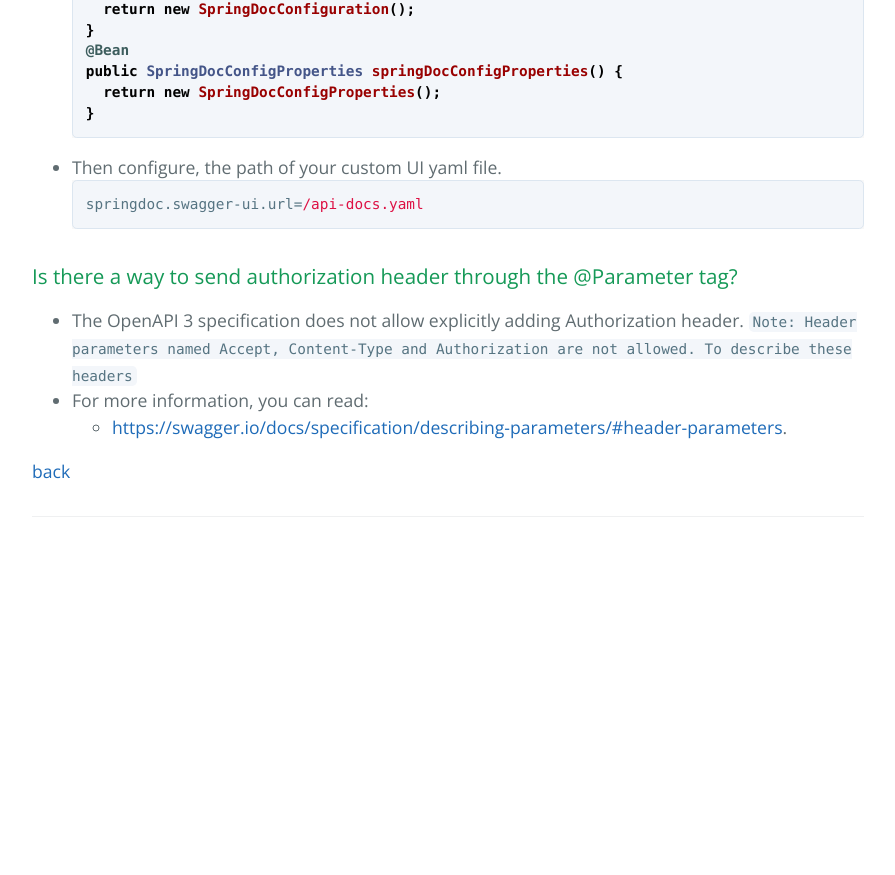
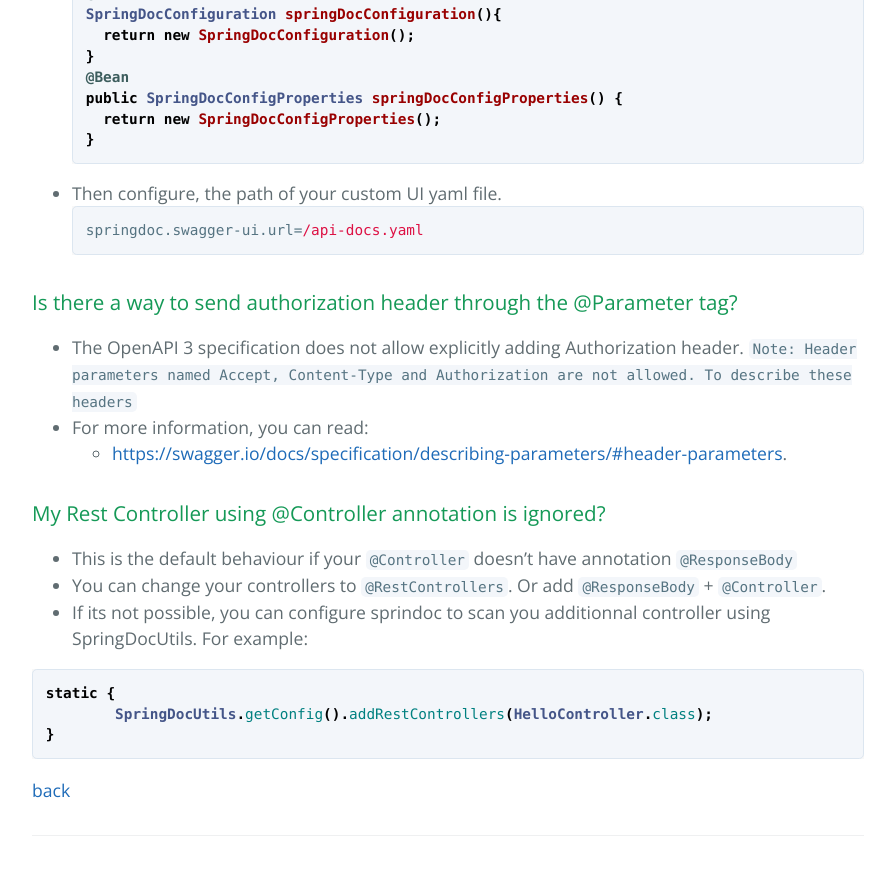
Before and after one commit to springdoc/springdoc.github.io, a Jekyll site: the page built from faq.md, in a window 1280 px wide and 900 px high, scrolled down 15891 px. Shown: the top 875 px of the window, without its empty margins (192-1087 px from the left). Built offline with Jekyll 4.4.1, drawn with Linux system fonts in a browser that asks for light colours; before the commit the page ends 16472 px from its top, so only the background shows below that; some of the changed text lies outside the part shown.

Commit message:
Update faq.md

````diff
--- a/faq.md
+++ b/faq.md
@@ -519,4 +519,16 @@ springdoc.swagger-ui.url=/api-docs.yaml
 - For more information, you can read:
   - [https://swagger.io/docs/specification/describing-parameters/#header-parameters](https://swagger.io/docs/specification/describing-parameters/#header-parameters).
 
+### My Rest Controller using @Controller annotation is ignored?
+- This is the default behaviour if your `@Controller` doesn't have annotation `@ResponseBody`
+- You can change your controllers to `@RestControllers`. Or add `@ResponseBody` + `@Controller`.
+- If its not possible, you can configure sprindoc to scan you additionnal controller using SpringDocUtils. For example:
+
+```java
+static {
+	SpringDocUtils.getConfig().addRestControllers(HelloController.class);
+}
+```
+
+
 [back](./)
````
